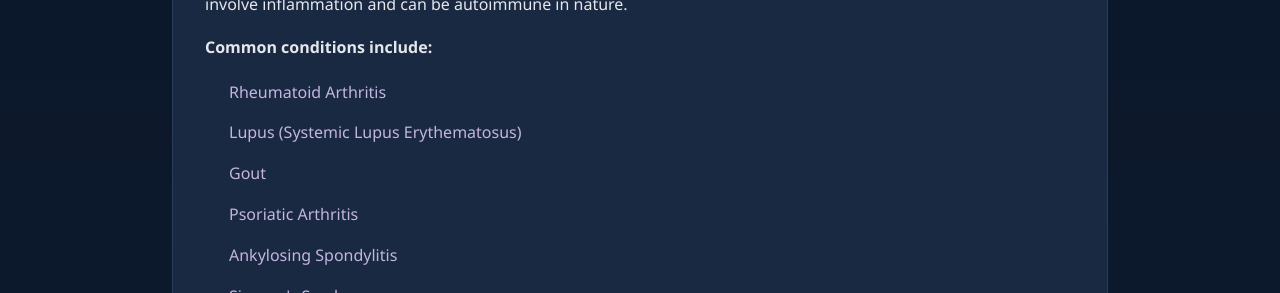
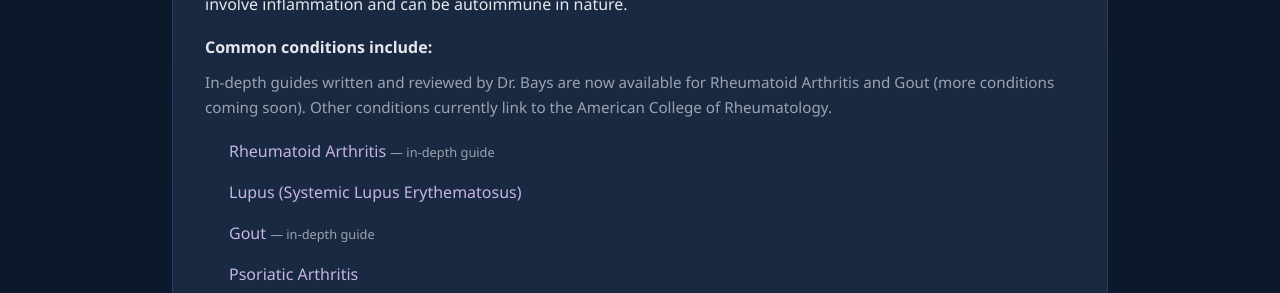
Before and after one commit to rheumify/rheumify-website, a Next.js app: page /patients in a window 1280 px wide. Shown: the part 422-715 px from the top of the page. Built offline with nearby package versions, Linux system fonts and the light colour scheme.

Commit message:
Patients index: link RA and Gout to in-house condition guides

```diff
--- a/app/patients/page.js
+++ b/app/patients/page.js
@@ -39,11 +39,15 @@ export default function PatientsPage() {
         <p style={{ marginTop: '1rem' }}>
           <strong>Common conditions include:</strong>
         </p>
+        <p style={{ marginTop: '0.5rem', fontSize: '0.95rem', color: 'var(--gray-medium)' }}>
+          In-depth guides written and reviewed by Dr. Bays are now available for Rheumatoid Arthritis and Gout (more conditions coming soon). Other conditions currently link to the American College of Rheumatology.
+        </p>
         <ul style={{ listStyle: 'none', padding: 0, marginTop: '1rem' }}>
           <li style={{ marginBottom: '0.75rem' }}>
-            <a href="https://rheumatology.org/patients/rheumatoid-arthritis" target="_blank" rel="noopener noreferrer" style={{ color: 'var(--purple-light)' }}>
+            <a href="/patients/conditions/rheumatoid-arthritis" style={{ color: 'var(--purple-light)' }}>
               Rheumatoid Arthritis
-            </a>
+            </a>{' '}
+            <span style={{ fontSize: '0.8rem', color: 'var(--gray-medium)' }}>&mdash; in-depth guide</span>
           </li>
           <li style={{ marginBottom: '0.75rem' }}>
             <a href="https://rheumatology.org/patients/lupus" target="_blank" rel="noopener noreferrer" style={{ color: 'var(--purple-light)' }}>
@@ -51,9 +55,10 @@ export default function PatientsPage() {
             </a>
           </li>
           <li style={{ marginBottom: '0.75rem' }}>
-            <a href="https://rheumatology.org/patients/gout" target="_blank" rel="noopener noreferrer" style={{ color: 'var(--purple-light)' }}>
+            <a href="/patients/conditions/gout" style={{ color: 'var(--purple-light)' }}>
               Gout
-            </a>
+            </a>{' '}
+            <span style={{ fontSize: '0.8rem', color: 'var(--gray-medium)' }}>&mdash; in-depth guide</span>
           </li>
           <li style={{ marginBottom: '0.75rem' }}>
             <a href="https://rheumatology.org/patients/psoriatic-arthritis" target="_blank" rel="noopener noreferrer" style={{ color: 'var(--purple-light)' }}>
```
